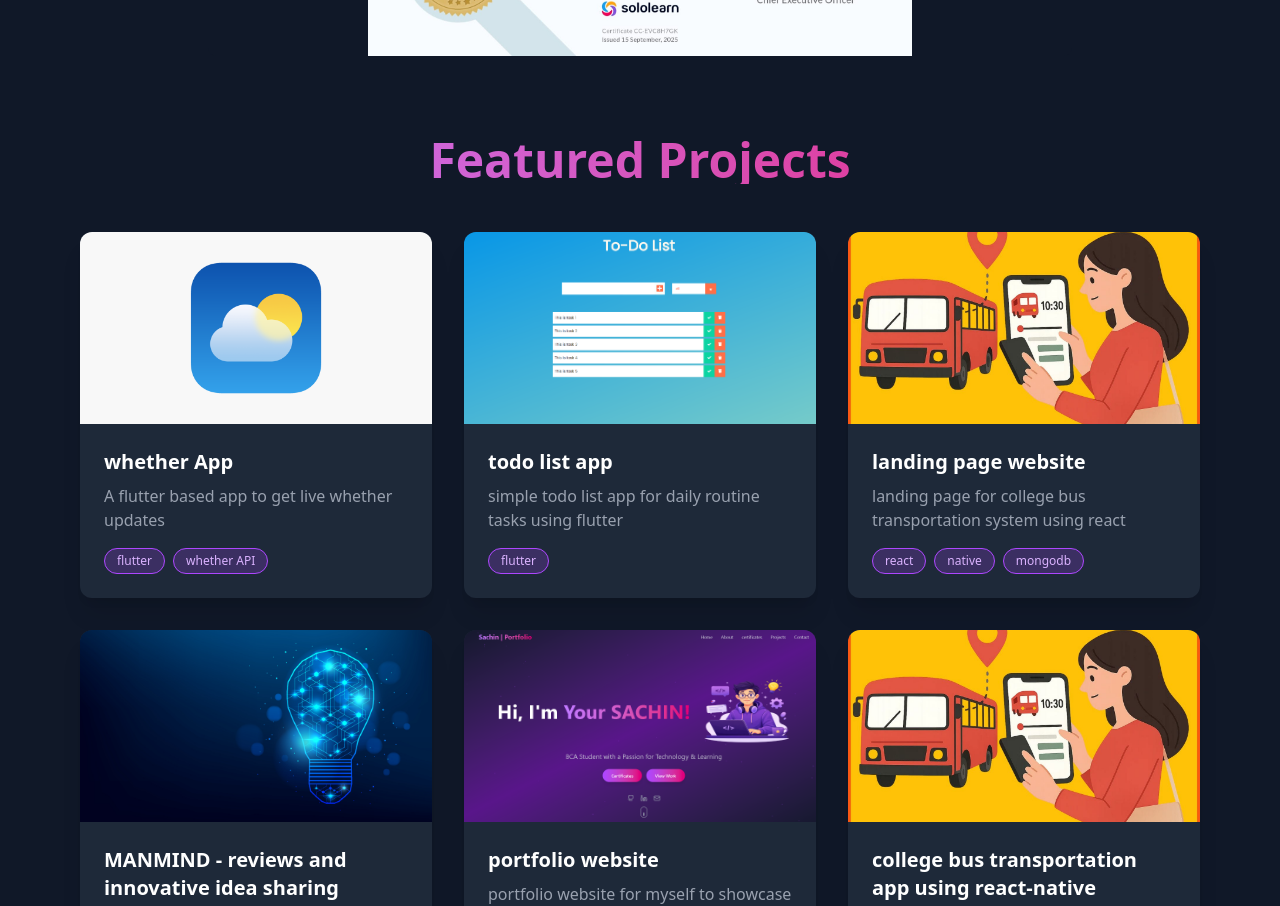
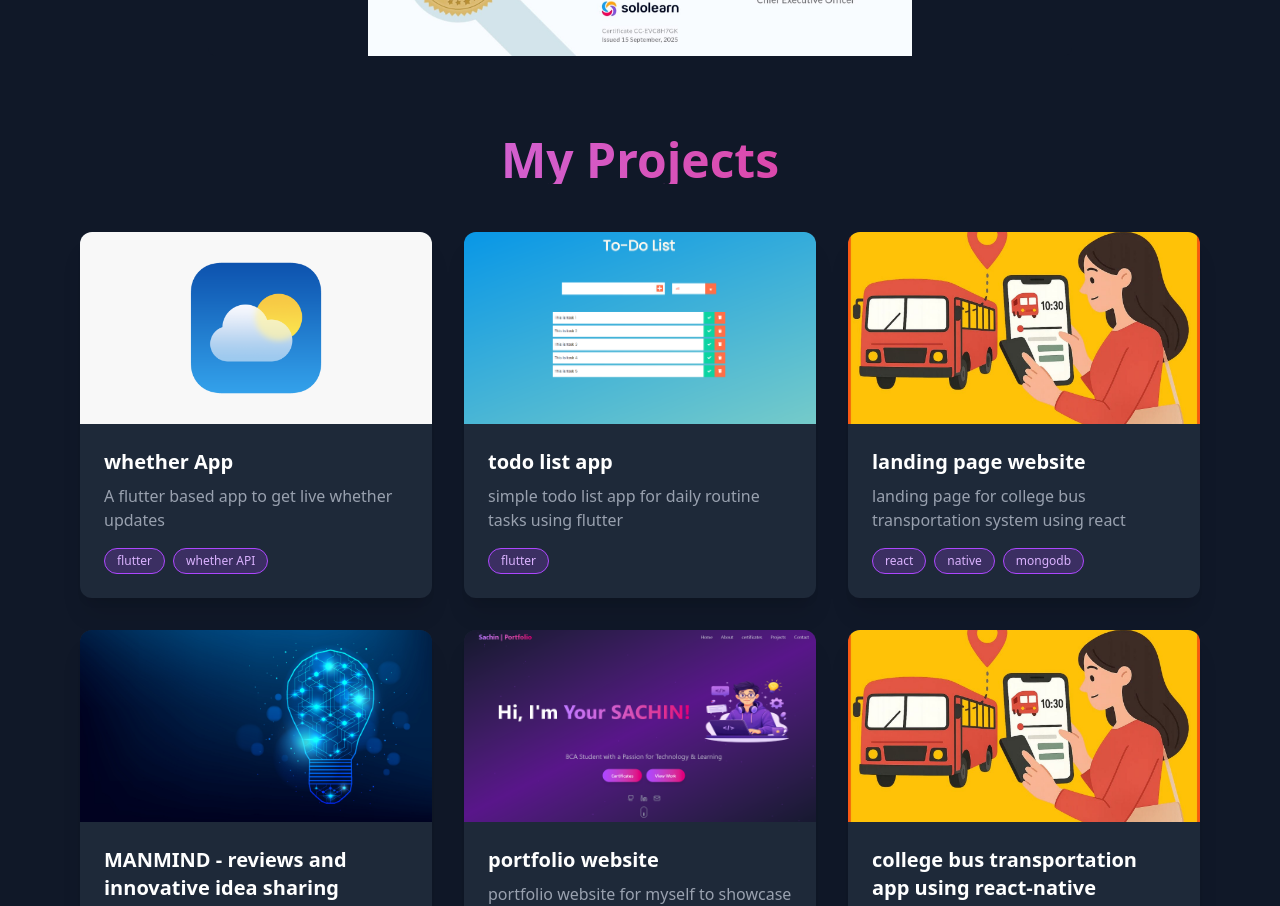
Before and after one commit to sachinv1604/my-portfolio, a React (Vite) app: page / in a window 1280 px wide. Shown: the part 1840-2746 px from the top of the page. Built offline with nearby package versions, Linux system fonts and the light colour scheme.

Commit message:
added meta data

```diff
--- a/src/App.jsx
+++ b/src/App.jsx
@@ -431,7 +431,7 @@ const Projects = () => {
           viewport={{ once: true }}
           className="text-4xl md:text-5xl font-bold text-center mb-12 bg-gradient-to-r from-purple-400 to-pink-600 bg-clip-text text-transparent"
         >
-          Featured Projects
+          My Projects
         </motion.h2>
 
         <div className="grid md:grid-cols-2 lg:grid-cols-3 gap-8">
```
